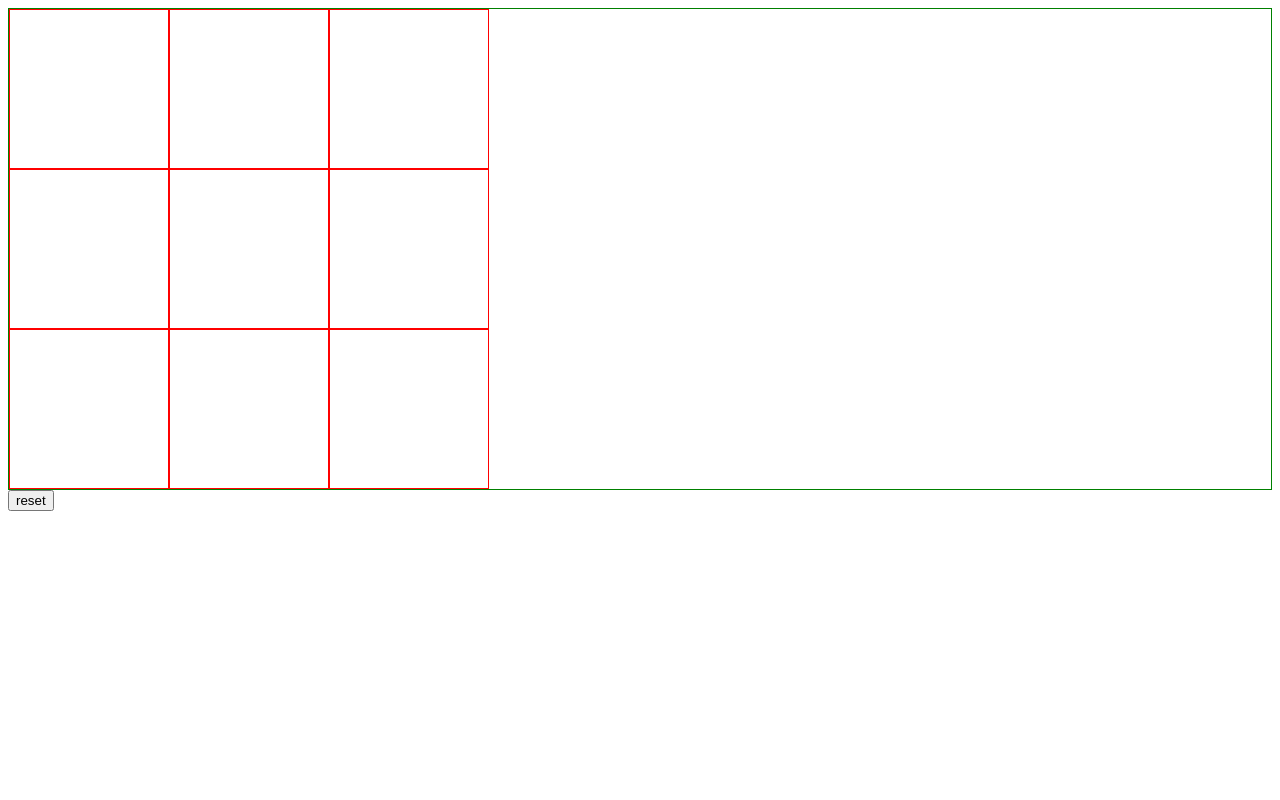
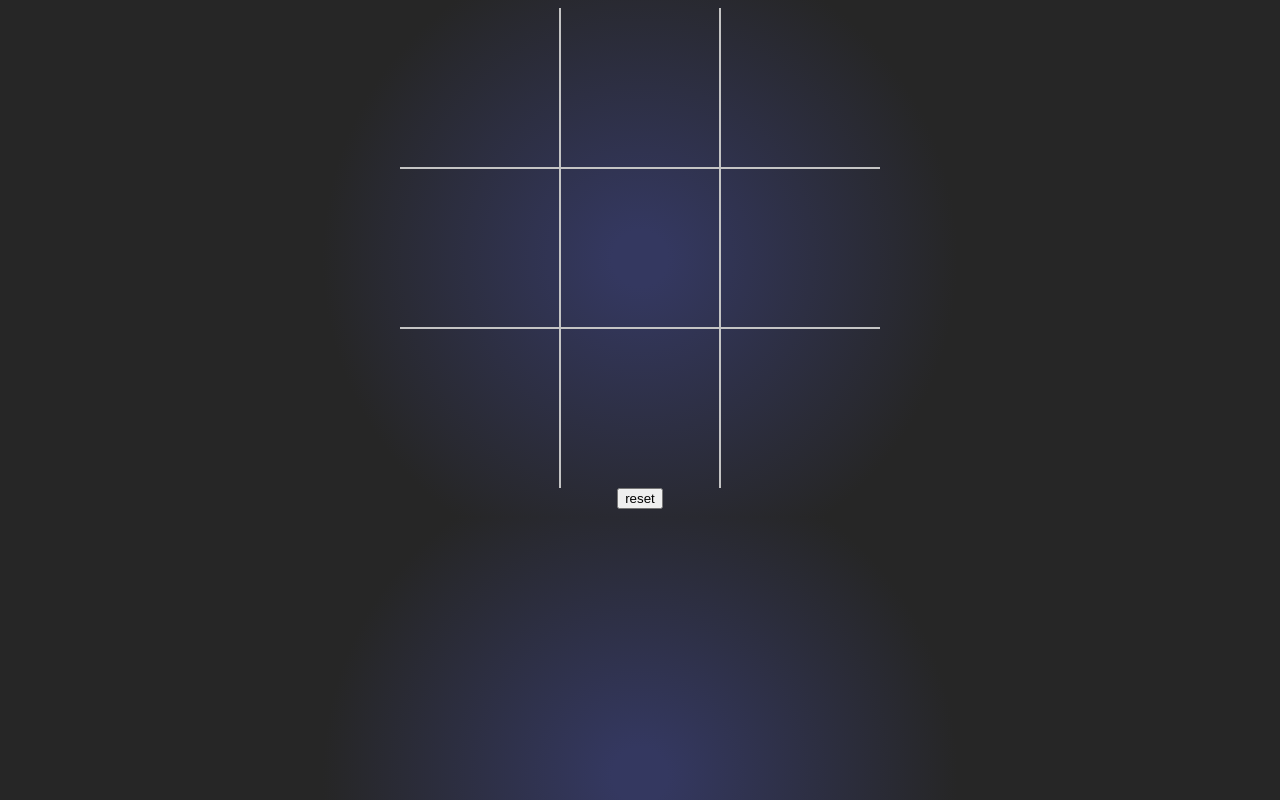
Before and after one commit to dongvt/dongvt.github.io, a plain HTML site: page TeamActW4/index.html in a window 1280 px wide. Drawn offline with Linux system fonts and the light colour scheme.

Commit message:
Tic-Tac-Toe Graphic change

```diff
--- a/TeamActW4/css.css
+++ b/TeamActW4/css.css
@@ -1,11 +1,91 @@
+:root {
+    --general-border: 1px solid rgb(196, 196, 196);
+}
+
+@keyframes fadeIn{
+    0%{
+        opacity: 0;
+    }
+    100% {
+        opacity: 1;
+    }
+}
+
+body {
+    text-align: center;
+    background: radial-gradient(circle, rgba(52,56,96,1) 4%, rgba(38,38,38,1) 46%, rgba(38,38,38,1) 99%);
+}
+
 #container {
     display: grid;
     height: 30em;
+    width: 30em;
     grid-template-columns: 10em 10em 10em;
+    grid-template-rows: 10em 10em 10em;
     margin: auto;
-    border: 1px solid green;
+    color: white;
 }
 
 .box {
-    border: 1px solid red;
+    font-size: 8em;
+    font-family: sans-serif;
+    font-weight: 600;
+    text-shadow: 0 2px 0 #e9e9e9;
+
 }
+
+.letterBox {
+    animation: fadeIn ease 0.5s;
+}
+
+/*borders*/
+.box:nth-child(1) {
+    border-bottom: var(--general-border);
+    border-right: var(--general-border);
+}
+
+.box:nth-child(2) {
+    border-left: var(--general-border);
+    border-bottom: var(--general-border);
+    border-right: var(--general-border);
+}
+
+.box:nth-child(3) {
+    border-bottom: var(--general-border);
+    border-left: var(--general-border);
+}
+
+.box:nth-child(4) {
+    border-top: var(--general-border);
+    border-bottom: var(--general-border);
+    border-right: var(--general-border);
+}
+
+.box:nth-child(5) {
+    border-left: var(--general-border);
+    border-top: var(--general-border);
+    border-bottom: var(--general-border);
+    border-right: var(--general-border);
+}
+
+.box:nth-child(6) {
+    border-top: var(--general-border);
+    border-bottom: var(--general-border);
+    border-left: var(--general-border);
+}
+
+.box:nth-child(7) {
+    border-top: var(--general-border);
+    border-right: var(--general-border);
+}
+
+.box:nth-child(8) {
+    border-top: var(--general-border);
+    border-right: var(--general-border);
+    border-left: var(--general-border);
+}
+
+.box:nth-child(9) {
+    border-top: var(--general-border);
+    border-left: var(--general-border);
+}
--- a/TeamActW4/js.js
+++ b/TeamActW4/js.js
@@ -14,11 +14,15 @@ const gameMatrix = (boardObject) => {
     let gMatrix = [size];
     for(let i = 0 ; i < size ;i++)
         gMatrix[i] = [size];
-   //then fill the new matrux information, with the boxes content
+   //then fill the new matrix information, with the boxes content
     let i = 0;
     for (let x = 0; x < size ;x++) {
         for (let y = 0; y < size ;y++) {
-            gMatrix[x][y] = boxes[i++].innerHTML;
+            if  (!typeof boxes[i++].children[0] == "undefined")
+                gMatrix[x][y] = boxes[i++].children[0].innerHTML;
+            else
+                gMatrix[x][y] = boxes[i++].innerHTML;
+
         }
     }
     return gMatrix;
@@ -98,7 +102,7 @@ button.addEventListener("click",resetGame,false);
 board.addEventListener("click",function(event) {
     const cell = event.target;
     let turnValue = "";
-    //if the element is nor empty don't do anything
+    //if the element is not empty don't do anything
     if (event.target.innerHTML === "") {
         if (turn) {
             turnValue = "O";
@@ -108,10 +112,11 @@ board.addEventListener("click",function(event) {
             turnValue = "X";
             turn = true;
         }
-        cell.innerHTML = turnValue;
+        cell.innerHTML = `<span class="letterBox">${turnValue}</span>`;
         if (validateWinGame(turnValue)){
             resetGame();
         }
     }
 
 },false)
+        //in   //end    //incrementation
```
